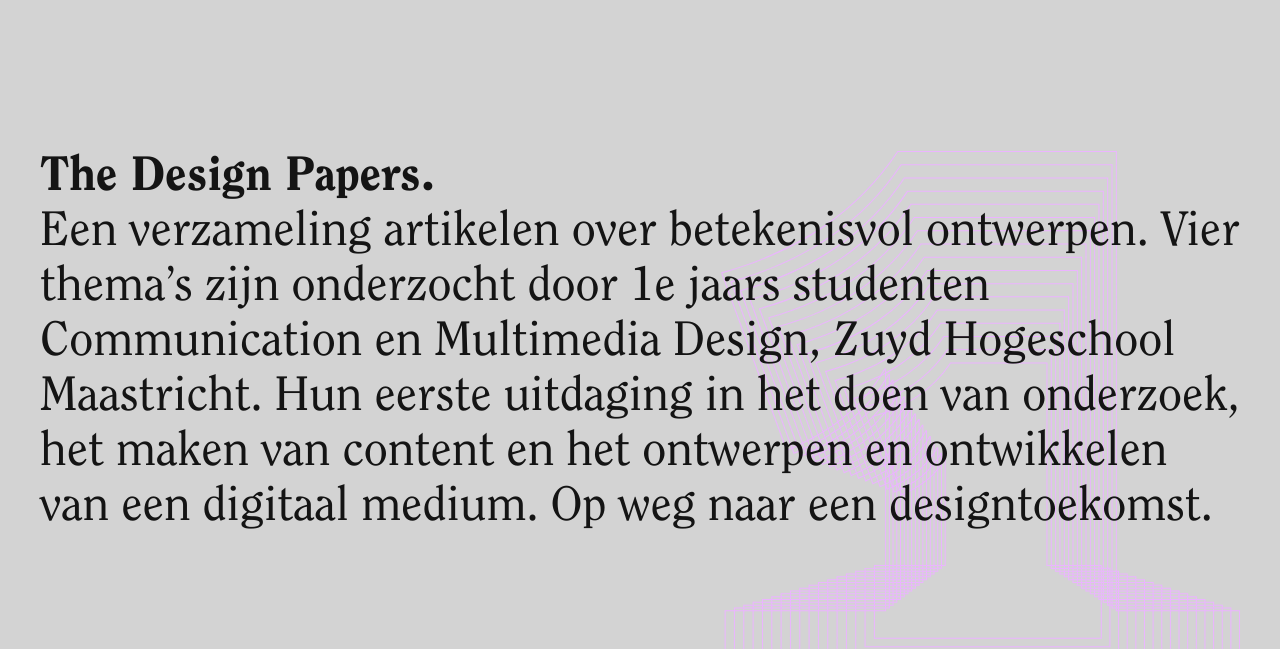
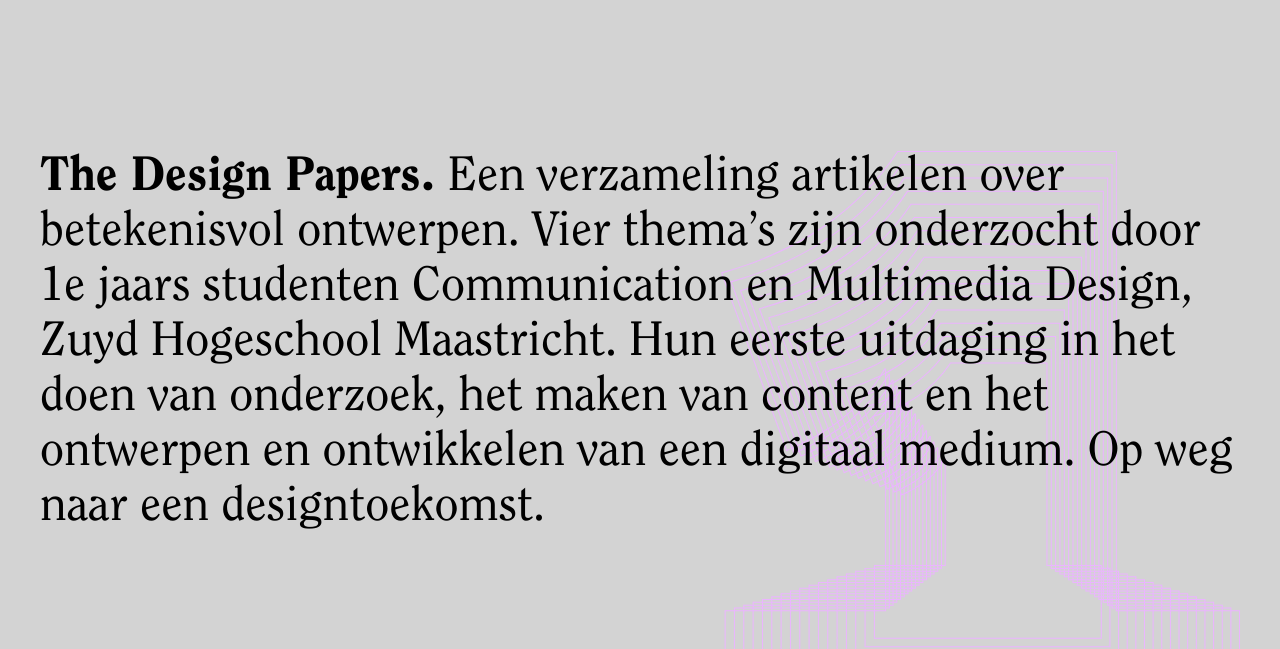
Before and after one commit to vincentsijben/thedesignpapers-website, a plain HTML site: page index.html in a window 1280 px wide. Shown: the part 151-800 px from the top of the page. Drawn offline with Linux system fonts and the light colour scheme; no server answers.

Commit message:
Add files via upload

```diff
--- a/css/style.css
+++ b/css/style.css
@@ -137,7 +137,10 @@
     font-size: 19px;
     background: lightgray;
     line-height: 1.36;
-    color:var(--main-black);
+
+}
+h1{
+    float: left;
 }
 h1{
     font-weight: 800;
```
